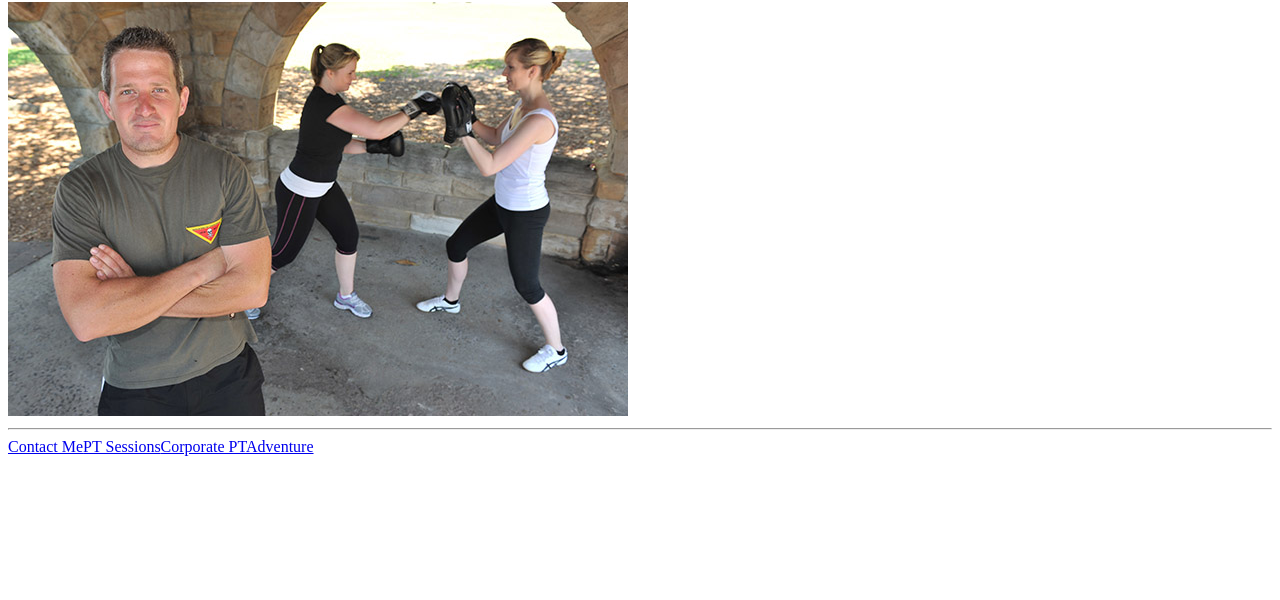
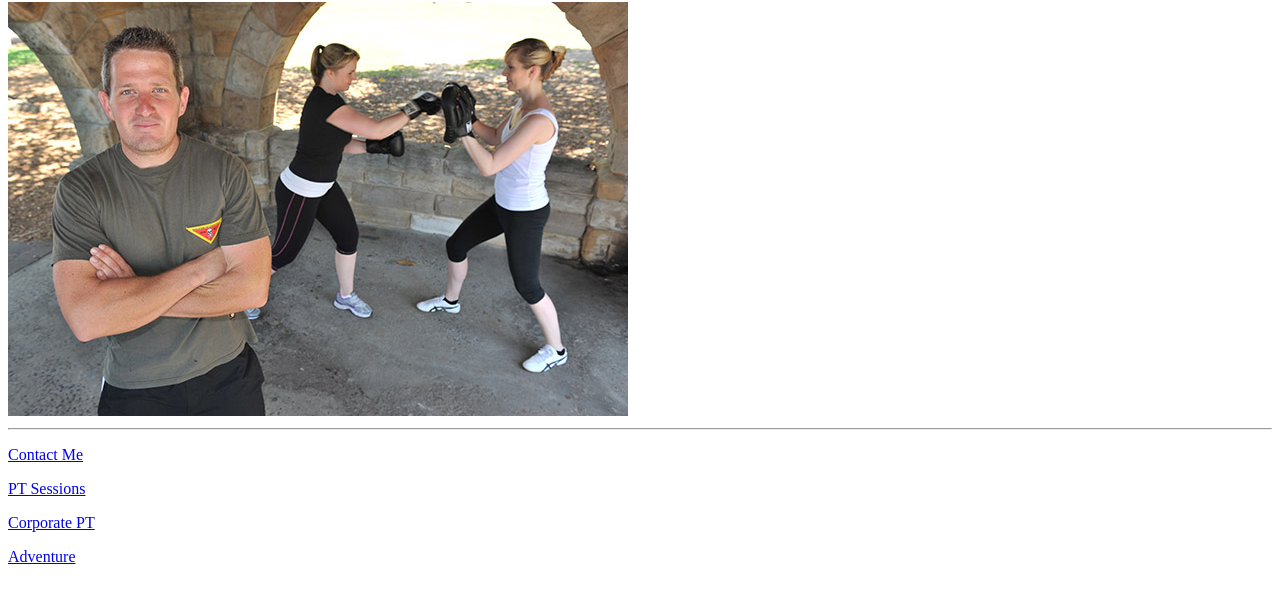
Before and after one commit to DWC1972/GetTuffTraining, a plain HTML site: page index.html in a window 1280 px wide. Shown: the part 78-678 px from the top of the page. Drawn offline with Linux system fonts and the light colour scheme.

Commit message:
Add files via upload

```diff
--- a/index.html
+++ b/index.html
@@ -12,6 +12,9 @@
 
     <hr />
 <!-- Add a link to your contact me page here -->
-    <a href="./public/contact.html">Contact Me</a><a href="./public/corporate.html">PT Sessions</a><a href="./public/contact.html">Corporate PT</a><a href="./public/adventures.html">Adventure</a>
+    <p><a href="./public/contact.html">Contact Me</a></p>
+    <p><a href="./public/corporate.html">PT Sessions</a></p>
+    <p><a href="./public/contact.html">Corporate PT</a></p>
+    <p><a href="./public/adventures.html">Adventure</a></p>
 </body>
 </html>
```
